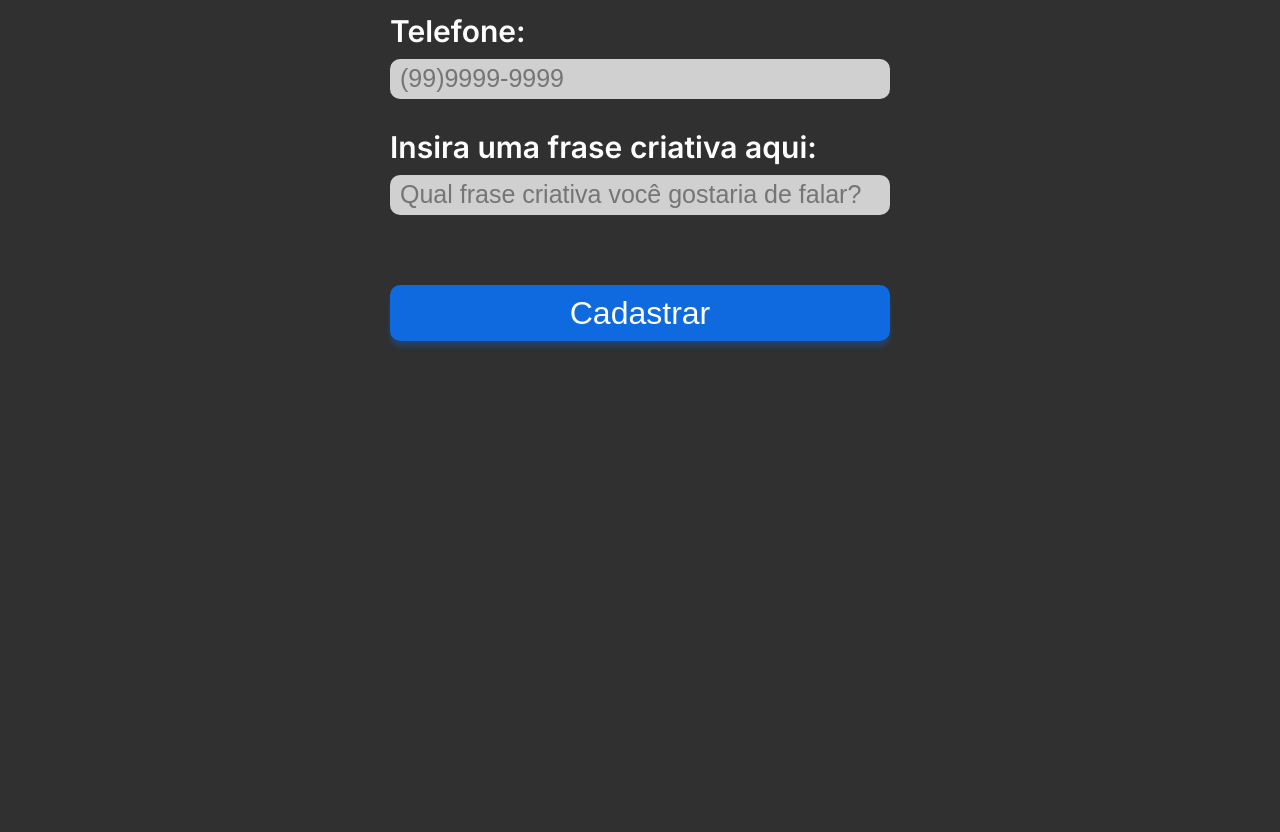
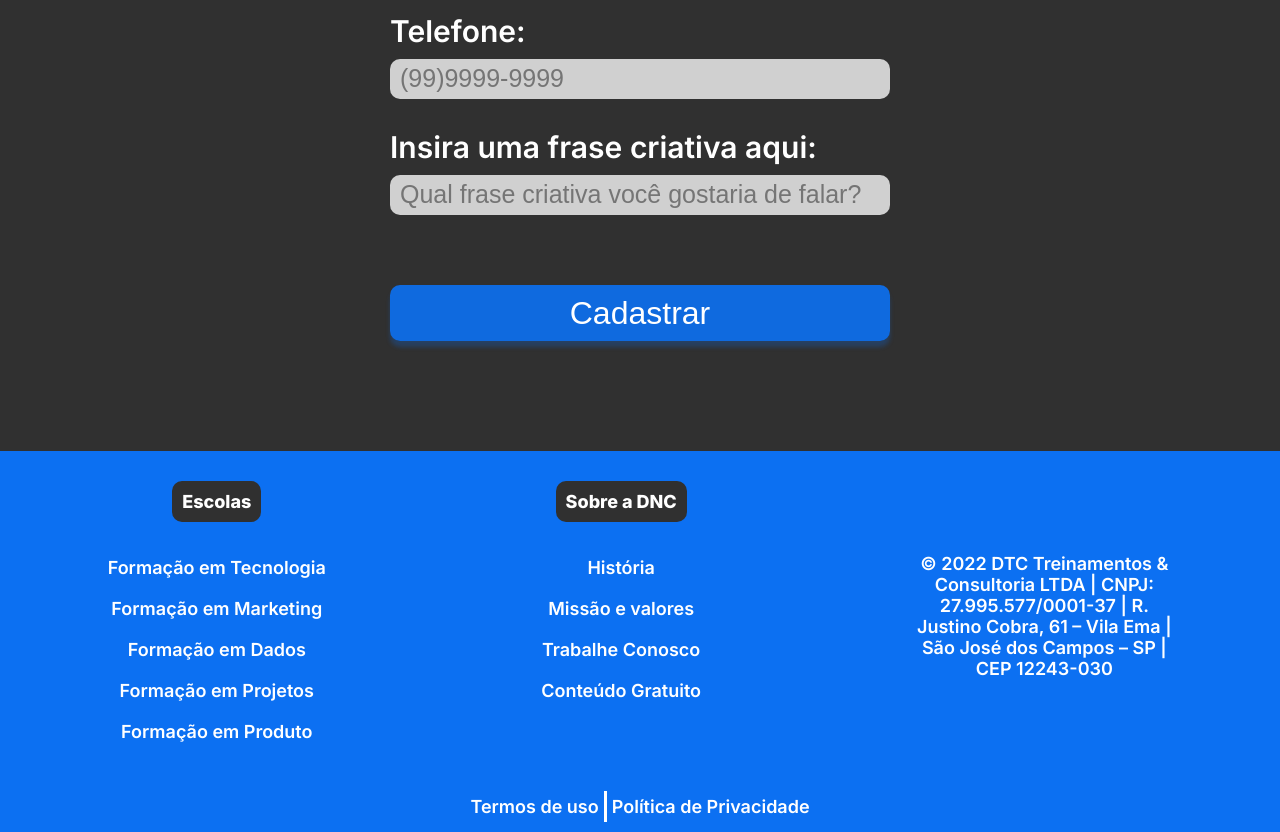
Before and after one commit to VictorFantini/BootcampDnc, a plain HTML site: page index.html in a window 1280 px wide. Shown: the part 1146-1978 px from the top of the page. Before the commit the page ends 1597 px from the top, so only its background shows below. Drawn offline with Linux system fonts and the light colour scheme.

```diff
--- a/estilo.css
+++ b/estilo.css
@@ -175,3 +175,131 @@
     cursor: pointer;
 
   }
+
+  /* Footer */
+
+  footer{
+    width: 100%;
+    background-color: var(--azul-dnc);
+  }
+
+  footer .linha1{
+    display: flex;
+    justify-content: space-around;
+    align-items: center;
+  }
+
+  footer ul{
+    list-style: none;
+    margin: 0px;
+    padding: 0px;
+    font-family: var(--fonte-padrao);
+  }
+
+  footer nav{
+    display: flex;
+    flex-direction: column;
+
+    align-items: center;
+    height: 330px;
+  }
+
+  footer h5{
+    text-align: center;
+    color: white;
+    font-size: 18px;
+    font-weight: 800;
+    font-family: var(--fonte-padrao);
+
+    background-color: var(--preto-dnc);
+    border-radius: 10px;
+
+    padding: 10px 10px 10px 10px;
+    margin-bottom: 15px;
+  }
+
+  footer ul li{
+    font-family: var(--fonte-padrao);
+    text-align: center;
+    color: white;
+    font-weight: 600;
+    font-size: 18px;
+
+    margin: 20px 0px 20px 0px;
+
+  }
+
+  footer ul li a{
+    color: white;
+    text-decoration: none;
+  }
+  footer ul li a:hover{
+    color: var(--cinza-hover)
+
+  }
+
+  footer .endereco{
+    font-weight: 600;
+    font-size: 18px;
+    font-family: var(--fonte-padrao);
+    color: white;
+    text-align: center;
+    width: 20%;
+  }
+
+  footer .linha2{
+   display: flex;
+   justify-content: center;
+   margin: 0px;
+   padding: 10px;
+
+  }
+   footer .linha2 a{
+    font-family: var(--fonte-padrao);
+    font-size: 18px;
+    font-weight: 600;
+    color: white;
+    text-decoration: none;
+    padding: 5px;
+
+   }
+   footer .linha2 a:first-child{
+    border-right: 3px solid white;
+  }
+
+   footer .linha2 a:hover{
+    color: var(--cinza-hover);
+  }
+  @media only screen and ( max-width: 600px){
+
+    #principal{
+      flex-direction: column;
+      height: auto;
+    }
+    #menu{
+      flex-direction: column;
+      width: 100%;
+    }
+    #menu a{
+      height: 50px;
+      align-items: center;
+    }
+    section h1{
+      font-size: 38px;
+    }
+    section h2{
+      font-size: 28px;
+      padding-right: 15px;
+      padding-left: 15px;
+    }
+    #form{
+      width: 95%;
+      font-size: 20px;
+    }
+
+    .checkbox-itens label{
+      font-size: 17px;
+    }
+
+
+  }
--- a/index.html
+++ b/index.html
@@ -10,7 +10,7 @@
     <nav id="principal">
         <div id="menu">
             <a href="">Home</a>
-            <a href="">Ultimas ediçôes</a>
+            <a href="">Ultimas edições</a>
             <a href="">Requisitos para participar</a>
         </div>
          <button>Login</button>
@@ -69,5 +69,56 @@
             </form>
 
      </section>
+
+     <footer>
+        <div class="linha1" >
+            <nav>
+                <h5>Escolas</h5>
+                    <ul>
+                        <li>
+                             <a href="">Formação em Tecnologia</a> </li>
+
+                        <li>
+                            <a href="">Formação em Marketing</a> </li>
+
+                        <li>
+                             <a href="">Formação em Dados</a> </li>
+
+                        <li>
+                            <a href="">Formação em Projetos</a> </li>
+
+                        <li>
+                            <a href="">Formação em Produto</a> </li>
+                    </ul>
+            </nav>
+             <nav>
+              <h5>Sobre a DNC</h5>
+              <ul>
+                   <li>
+                    <a href="">História</a>
+                 </li>
+                 <li>
+                    <a href="">Missão e valores</a>
+                </li>
+                  <li>
+                    <a href="">Trabalhe Conosco</a>
+                </li>
+                <li>
+                    <a href="">Conteúdo Gratuito</a>
+                </li>
+                  </ul>
+                  </nav>
+
+                <div class="endereco">
+                    © 2022 DTC Treinamentos & Consultoria LTDA | CNPJ: 27.995.577/0001-37 | R. Justino Cobra, 61 – Vila Ema | São José dos Campos – SP | CEP 12243-030
+                </div>
+            </div>
+            <div class="linha2" >
+                <a href="">Termos de uso</a>
+                <a href="">Política de Privacidade</a>
+
+            </div>
+
+     </footer>
 </body>
 </html>
```
